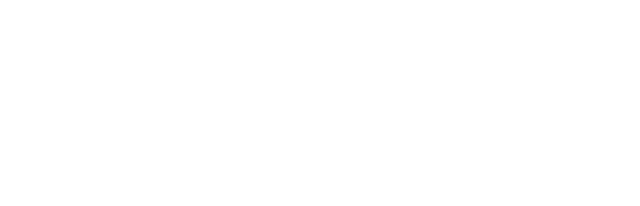
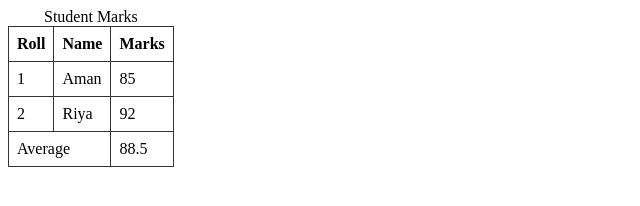
Before and after one commit to mohitpsngh/WDW_0018, a plain HTML site: page Web Designing Workshop-1/Assignment-12.html in a window 1280 px wide. Shown: the whole page, without its empty margins (0-640 px from the left). Drawn offline with Linux system fonts and the light colour scheme.

Commit message:
Assignment-12 Completed

```diff
--- a/Web Designing Workshop-1/Assignment-12.html
+++ b/Web Designing Workshop-1/Assignment-12.html
@@ -8,6 +8,18 @@
   </style>
 </head>
 <body>
-
+  <table>
+    <caption>Student Marks</caption>
+    <thead>
+      <tr><th>Roll</th><th>Name</th><th>Marks</th></tr>
+    </thead>
+    <tbody>
+      <tr><td>1</td><td>Aman</td><td>85</td></tr>
+      <tr><td>2</td><td>Riya</td><td>92</td></tr>
+    </tbody>
+    <tfoot>
+      <tr><td colspan="2">Average</td><td>88.5</td></tr>
+    </tfoot>
+  </table>
 </body>
 </html>
```
